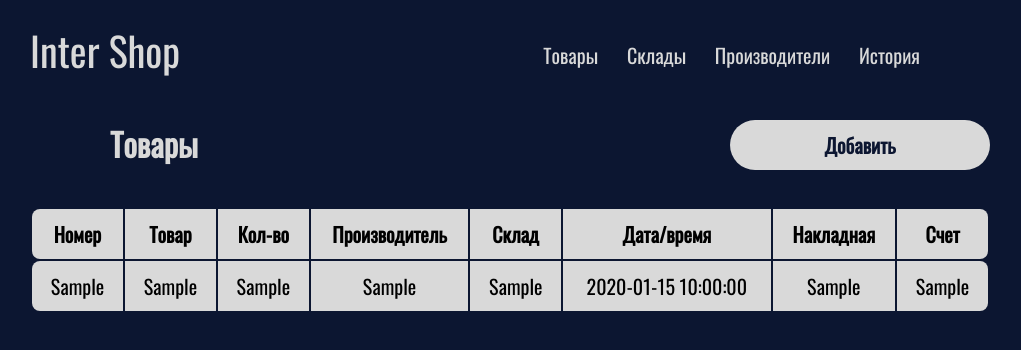
After one commit to filka657/InternetShop, a Flask app: template templates/arrivals.html in a window 1280 px wide. The commit adds this page. Shown: the top 350 px of the page, without its empty margins (130-1151 px from the left). Run offline with Flask 3, Linux system fonts and the light colour scheme; the template is opened without the code that fills it: most values are stand-ins (such as "Sample title", 1, 10 or a date in 2020).

Commit message:
Lots of updates

```diff
--- /dev/null
+++ b/db_connection/main.py
@@ -0,0 +1,111 @@
+import json
+from flask import Flask, jsonify, request, render_template, redirect
+from flask_sqlalchemy import SQLAlchemy
+
+
+app = Flask(__name__)
+app.config['SQLALCHEMY_DATABASE_URI'] = 'postgresql://postgres:12345@localhost/InterShop'
+db = SQLAlchemy(app)
+data = []
+
+
+class Stuff(db.Model):
+    id_stuff = db.Column(db.Integer, primary_key=True)
+    name_stuff = db.Column(db.String(30), nullable=False)
+    category_stuff = db.Column(db.String(30), nullable=False)
+    color_stuff = db.Column(db.String(30))
+    gender_stuff = db.Column(db.String(30))
+    classifier_stuff = db.Column(db.Integer, nullable=False)
+    description_stuff = db.Column(db.String(100))
+
+    def __repr__(self):
+        return f"<Stuff {self.id_stuff}>"
+
+
+class Storages(db.Model):
+    id_storages = db.Column(db.Integer, primary_key=True)
+    name_storages = db.Column(db.String(50), nullable=False)
+    address_storages = db.Column(db.String(50), nullable=False)
+
+    def __repr__(self):
+        return f"<Storages {self.id_storages}>"
+
+
+class Producers(db.Model):
+    id_producers = db.Column(db.Integer, primary_key=True)
+    name_producers = db.Column(db.String(50), nullable=False)
+    address_producers = db.Column(db.String(50), nullable=False)
+    reg_producers = db.Column(db.String(50), nullable=False)
+
+    def __repr__(self):
+        return f"<Producers {self.id_producers}>"
+
+
+class Arrivals(db.Model):
+    id_arrivals = db.Column(db.Integer, primary_key=True)
+    stuffid_arrivals = db.Column(db.Integer, db.ForeignKey('stuff.id_stuff'))
+    quentity_arrivals = db.Column(db.Integer, nullable=False)
+    prodid_arrivals = db.Column(db.Integer, db.ForeignKey('producers.id_producers'))
+    storeid_arrivals = db.Column(db.Integer, db.ForeignKey('storages.id_storages'))
+    datetime_arrivals = db.Column(db.String(50), nullable=False)
+    invoice_arrivals = db.Column(db.String(50), nullable=False)
+    check_arrivals = db.Column(db.String(50), nullable=False)
+
+    def __repr__(self):
+        return f"<Arrivals {self.id_arrivals}>"
+
+
+@app.route('/producers')
+def get_producers():
+    info = Producers.query.order_by(Producers.id_producers).all()
+    data.clear()
+    for el in info:
+        dict_json = {'id_producers': el.id_producers, 'name_producers': el.name_producers,
+                     'address_producers': el.address_producers, 'reg_producers': el.reg_producers}
+        data.append(dict_json)
+    articles = jsonify(data)
+    return articles
+
+
+@app.route('/storages')
+def get_storages():
+    info = Storages.query.order_by(Storages.id_storages).all()
+    data.clear()
+    for el in info:
+        dict_json = {'id_storages': el.id_storages, 'name_storages': el.name_storages,
+                     'address_storages': el.address_storages,}
+        data.append(dict_json)
+    articles = jsonify(data)
+    return articles
+
+
+@app.route('/stuff')
+def get_stuff():
+    info = Stuff.query.order_by(Stuff.id_stuff).all()
+    data.clear()
+    for el in info:
+        dict_json = {'id_stuff': el.id_stuff, 'name_stuff': el.name_stuff, 'category_stuff': el.category_stuff,
+                     'color_stuff': el.reg_producers, 'gender_stuff': el.gender_stuff,
+                     'classifier_stuff': el.classifier_stuff, 'description_stuff': el.description_stuff,
+                     }
+        data.append(dict_json)
+    articles = jsonify(data)
+    return articles
+
+
+@app.route('/arrivals')
+def get_arrivals():
+    info = Arrivals.query.order_by(Arrivals.id_arrivals).all()
+    data.clear()
+    for el in info:
+        dict_json = {'id_arrivals': el.id_arrivals, 'stuffid_arrivals': el.name_stuff, 'category_stuff': el.category_stuff,
+                     'color_stuff': el.reg_producers, 'gender_stuff': el.gender_stuff,
+                     'classifier_stuff': el.classifier_stuff, 'description_stuff': el.description_stuff,
+                     }
+        data.append(dict_json)
+    articles = jsonify(data)
+    return articles
+
+
+if __name__ == '__main__':
+    app.run(debug=True)
--- a/static/css/style.css
+++ b/static/css/style.css
@@ -2,44 +2,136 @@
     margin: 0;
     padding: 0;
 }
-body{
-    background: black;
+@font-face {
+    font-family: "Oswald";
+    src: url("../fonts/Oswald-Regular.ttf") format("truetype");
+    font-style: normal;
+    font-weight: normal;
 }
-header {
-    display: flex;
-    justify-content: center;
+/*.All_header_menu {
+    position: center;
+    width: 100%;
+    max-width: 75%;
+    padding: 0 15px;
+    margin: 0 auto;
+}*/
+body {
+    background: #0C1631;
+    position: center;
+    width: 100%;
+    max-width: 75%;
+    padding: 0 15px;
+    margin: 0 auto;
 }
-
 .Logo, .Top_menu{
-    margin-top: 60px;
+    margin-top: 20px;
     margin-right: 25px;
     display: inline-block;
 }
 .Logo{
+    position: center;
     font-family: monserrat;
     font-size: 40px;
-    color: white;
+}
+.Logo a{
+    font-family: 'Oswald';
+    position: center;
+    color: #D9D9D9;
+    text-decoration: none;
+}
+.Top_menu {
+    font-family: 'Oswald';
+    padding: 20px;
+    float: right;
 }
 .Top_menu li{
     margin-right: 25px;
     display: inline-block;
 }
 .Top_menu a{
-    font-family: monserrat;
+    text-decoration: none;
+    position: right
+    font-family: 'Oswald';
     font-size: 20px;
-    color: white;
+    color: #D9D9D9;
 }
 
 .Top_menu a:hover{
-    color: blue;
+    color: #2A4BA3;
 }
-#square {
-    position: center;
-    width: 1160px;
-    height: 410px;
-    left: 108px;
-    top: 868px;
 
-    background: #2A4BA3;
+h1 {
+    font-family: 'Oswald';
+    margin-top: 100px;
+    margin-left: 80px;
+    color: #D9D9D9;
+    margin-top: 40px;
+    margin-bottom: 40px;
+}
+.rectangle {
+    float: right;
+    width: 260px;
+    height: 50px;
+    background: #D9D9D9;
     border-radius: 40px;
 }
+
+.text_center_middle{
+    color: black;
+    font-family: 'Oswald';
+    font-size: 20px;
+    text-align: center;
+    line-height: 50px;
+}
+
+.text_center_middle a{
+    text-decoration: none;
+    color: #0C1631;
+}
+.text_center_middle a:hover{
+    color: #2A4BA3;
+}
+
+.table {
+	width: 100%;
+	border: none;
+	margin-top: 20px
+	margin-bottom: 20px;
+}
+.table thead th {
+    font-family: 'Oswald';
+	font-weight: bold;
+	text-align: center;
+	border: none;
+	padding: 10px 15px;
+	background: #D9D9D9;
+	font-size: 20px;
+}
+.table thead tr th:first-child {
+    background: #D9D9D9;
+	border-radius: 8px 0 0 8px;
+}
+.table thead tr th:last-child {
+    background: #D9D9D9;
+	border-radius: 0 8px 8px 0;
+}
+.table tbody td {
+    font-family: 'Oswald';
+    background: #D9D9D9;
+	text-align: center;
+	border: none;
+	padding: 10px 15px;
+	font-size: 20px;
+	vertical-align: top;
+}
+.table tbody tr:nth-child(even){
+	background: #D9D9D9;
+}
+.table tbody tr td:first-child {
+	border-radius: 8px 0 0 8px;
+    background: #D9D9D9;
+}
+.table tbody tr td:last-child {
+	border-radius: 0 8px 8px 0;
+    background: #D9D9D9;
+}
--- /dev/null
+++ b/templates/arrivals.html
@@ -0,0 +1,36 @@
+{% extends 'pattern.html' %}
+
+{% block body %}
+<h1>Товары
+	<div class="rectangle text_center_middle"><a href="/arrivals/adding">Добавить</a></div>
+</h1>
+
+<table class="table">
+	<thead>
+		<tr>
+			<th>Номер</th>
+			<th>Товар</th>
+			<th>Кол-во</th>
+            <th>Производитель</th>
+            <th>Склад</th>
+            <th>Дата/время</th>
+            <th>Накладная</th>
+			<th>Счет</th>
+		</tr>
+	</thead>
+	<tbody>
+        {% for el in articles %}
+		<tr>
+			<td>{{el.id_arrivals}}</td>
+			<td>{{el.stuffid_arrivals}}</td>
+			<td>{{el.quentity_arrivals}}</td>
+            <td>{{el.prodid_arrivals}}</td>
+            <td>{{el.storeid_arrivals}}</td>
+            <td>{{el.datetime_arrivals}}</td>
+            <td>{{el.invoice_arrivals}}</td>
+			<td>{{el.check_arrivals}}</td>
+		</tr>
+        {% endfor %}
+	</tbody>
+</table>
+{% endblock %}
--- /dev/null
+++ b/templates/main.html
@@ -0,0 +1,5 @@
+{% extends 'pattern.html' %}
+
+{% block body %}
+<h1>Главная страница</h1>
+{% endblock %}
--- /dev/null
+++ b/templates/pattern.html
@@ -0,0 +1,27 @@
+<!DOCTYPE html>
+
+<html lang="en">
+<head>
+    <meta charset="UTF-8">
+    <title>{% block title %}{% endblock %}</title>
+    <link type="text/css" href="{{ url_for('static', filename='css/style.css')}}" rel="stylesheet" />
+</head>
+<body>
+    <header>
+        <div class="All_header_menu">
+            <div class="Logo">
+                <a href="/">Inter Shop</a>
+            </div>
+            <div class="Top_menu">
+                <ul>
+                    <li><a href="/stuff">Товары</a></li>
+                    <li><a href="/storages">Склады</a></li>
+                    <li><a href="/producers">Производители</a></li>
+                    <li><a href="/arrivals">История</a></li>
+                </ul>
+            </div>
+        </div>
+    </header>
+    {% block body %}{% endblock %}
+</body>
+</html>
```
Also changed, not shown: main.py (+12 -84 lines), templates/adding/add_arrivals.html (added, +7 -0 lines), templates/adding/add_producers.html (added, +7 -0 lines), templates/adding/add_storage.html (added, +7 -0 lines), templates/adding/add_stuff.html (added, +7 -0 lines), templates/index.html (+2 -16 lines), templates/producers.html (added, +28 -0 lines), templates/storages.html (added, +26 -0 lines), templates/stuff.html (added, +34 -0 lines), static/fonts/Oswald-Regular.ttf (added).
